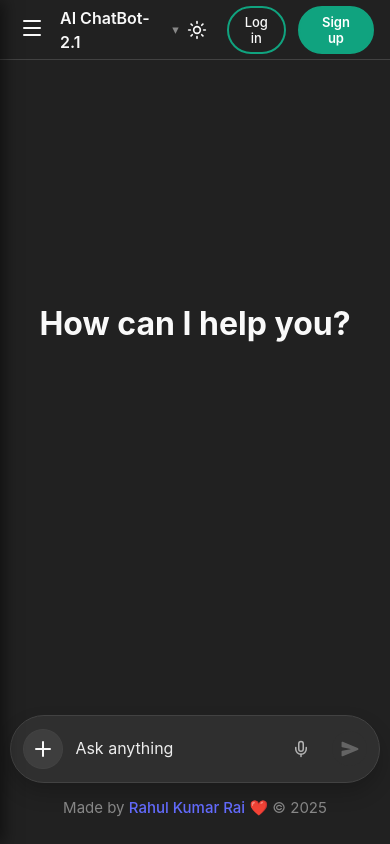
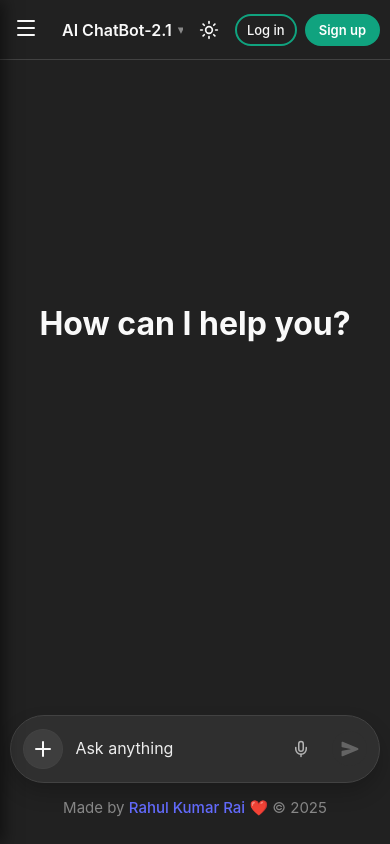
Before and after one commit to rahul-kr-rai/ChatGPT-Clone, a React (Vite) app in the folder frontend/: page / in a window 390 px wide. Built offline with nearby package versions, Linux system fonts and the light colour scheme.

Commit message:
Refine mobile styles for navbar and action buttons
Adjusted navbar and button styles for better mobile responsiveness, including tighter padding and improved text handling.

```diff
--- a/frontend/src/App.css
+++ b/frontend/src/App.css
@@ -67,7 +67,7 @@ html, body, #root {
   display: flex;
   justify-content: space-between;
   align-items: center;
-  padding: 0 16px; /* Slightly reduced for better mobile look */
+  padding: 0 16px;
   border-bottom: 1px solid var(--border-color);
   flex-shrink: 0;
   background-color: var(--bg-body);
@@ -384,9 +384,29 @@ html, body, #root {
   /* Show hamburger menu */
   .mobile-menu-btn { display: block; }
 
+  /* Navbar Container: Tighter padding for mobile */
+  .top-navbar {
+    padding: 0 10px;
+    gap: 8px; /* Control spacing between Brand and Actions */
+  }
+
   /* Navbar Adjustments */
-  .nav-brand { font-size: 1rem; }
-  .signup-trigger { padding: 6px 14px; font-size: 13px; }
+  .nav-brand {
+    font-size: 1rem;
+    white-space: nowrap; /* FIX: Prevents "AI ChatBot..." from breaking */
+    overflow: hidden;
+    text-overflow: ellipsis; /* Adds "..." if screen is too small */
+    flex: 1;
+    min-width: 0;
+  }
+
+  /* Action Buttons Container */
+  .nav-actions {
+    gap: 8px; /* Reduce gap */
+    flex-shrink: 0; /* Ensure buttons don't get crushed */
+  }
+
+  .signup-trigger { padding: 6px 12px; font-size: 13px; }
   .login-trigger { padding: 6px 10px; font-size: 13px; }
 
   /* Sidebar slides out from the left */
@@ -451,6 +471,32 @@ html, body, #root {
   .input-pill-container { border-radius: 50px; padding: 8px 12px; }
 }
 
+/* --- EXTRA SMALL DEVICES (Galaxy Fold Cover, S8+) --- */
+@media (max-width: 380px) {
+  .nav-brand {
+    font-size: 0.9rem; /* Shrink text slightly */
+  }
+
+  .nav-brand .arrow {
+    display: none; /* Hide the dropdown arrow to save space */
+  }
+
+  .nav-actions {
+    gap: 4px; /* Minimal gap */
+  }
+
+  .login-trigger {
+    padding: 4px 6px;
+    border: none; /* Remove border to reduce visual clutter */
+    font-size: 12px;
+  }
+
+  .signup-trigger {
+    padding: 5px 10px;
+    font-size: 12px;
+  }
+}
+
 /* --- SweetAlert2 Theme Overrides --- */
 
 /* Fix: Ensure SweetAlert sits ON TOP of Auth Overlay (2000) */
```
